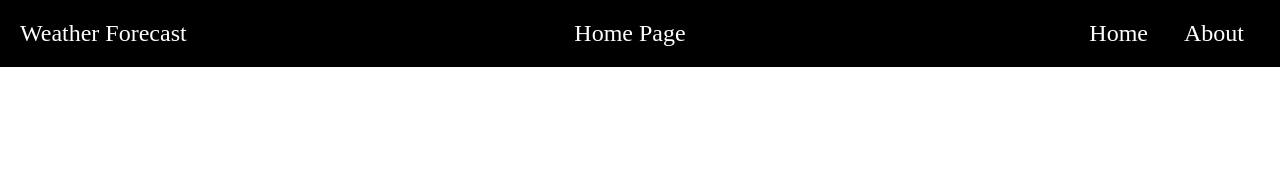
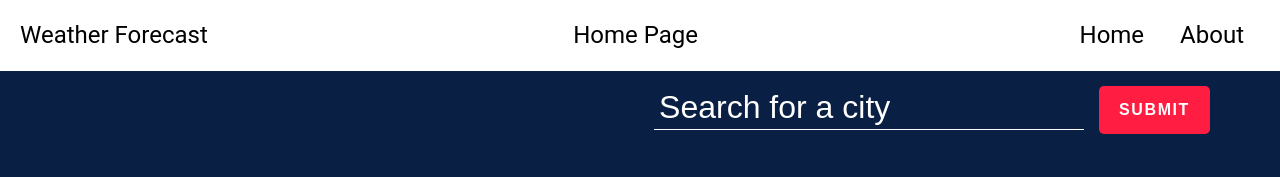
Before and after one commit to ReemWSW/weather-dorecast, a plain HTML site: page index.html in a window 1280 px wide. Drawn offline with Linux system fonts and the light colour scheme.

Commit message:
form for insert vacation

```diff
--- a/css/style.css
+++ b/css/style.css
@@ -1,20 +1,76 @@
+:root {
+    --bg_main: #0a1f44;
+    --text_light: #fff;
+    --text_med: #53627c;
+    --text_dark: #1e2432;
+    --red: #ff1e42;
+    --darkred: #c3112d;
+    --orange: #ff8c00;
+}
+
 * {
     margin: 0;
     padding: 0;
+    box-sizing: border-box;
+    font-weight: normal;
 }
+
+a {
+    color: inherit;
+    text-decoration: none;
+}
+
+button {
+    cursor: pointer;
+}
+
+input {
+    -webkit-appearance: none;
+}
+
+button, input {
+    border: none;
+    background: none;
+    outline: none;
+    color: inherit;
+}
+
+img {
+    display: block;
+    max-width: 100%;
+    height: auto;
+}
+
+ul {
+    list-style: none;
+}
+
+body {
+    font: 1rem/1.3 "Roboto", sans-serif;
+    background: var(--bg_main);
+    color: var(--text_dark);
+}
+
+.container {
+    width: 100%;
+    max-width: 1200px;
+    margin: 0 auto;
+    padding: 15px 70px;
+}
+
 /* HEADER
   –––––––––––––––––––––––––––––––––––––––––––––––––– */
 
-  .navbar {
+.navbar {
     display: flex;
     justify-content: space-between;
     overflow: hidden;
-    background-color: #000000;
+    background-color: #ffffff;
     padding: 20px 20px;
 }
 
 .navbar a {
-    color: #ffffff;
+    color: #000000;
     text-decoration: none;
     font-size: 1.5rem;
 }
@@ -29,5 +85,53 @@
 
 .list-menu a:hover {
     background-color: var(--bg_main);
-    color: rgb(255, 0, 0);
+    color: #fff;
 }
+
+/* SECTION #1
+  –––––––––––––––––––––––––––––––––––––––––––––––––– */
+
+.top-banner {
+    color: var(--text_light);
+    float: right;
+}
+
+.top-banner form {
+    position: relative;
+    display: flex;
+    align-items: center;
+}
+
+.top-banner form input {
+    font-size: 2rem;
+    height: 40px;
+    padding: 5px 5px 10px;
+    border-bottom: 1px solid;
+}
+
+.top-banner form input::placeholder {
+    color: var(--text_light);
+}
+
+.top-banner form button {
+    font-size: 1rem;
+    font-weight: bold;
+    letter-spacing: 0.1em;
+    padding: 15px 20px;
+    margin-left: 15px;
+    border-radius: 5px;
+    background: var(--red);
+    transition: background 0.3s ease-in-out;
+}
+
+.top-banner form button:hover {
+    background: var(--darkred);
+}
+
+.top-banner form .msg {
+    position: absolute;
+    bottom: -40px;
+    left: 0;
+    max-width: 450px;
+    min-height: 40px;
+}
--- a/index.html
+++ b/index.html
@@ -19,6 +19,16 @@
             </ul>
         </nav>
     </header>
+    <section class="top-banner">
+        <div class="container">
+            <form>
+                <input type="text" placeholder="Search for a city" autofocus>
+                <button type="submit">SUBMIT</button>
+                <span class="msg"></span>
+            </form>
+        </div>
+    </section>
+
 </body>
 
 </html>
```
